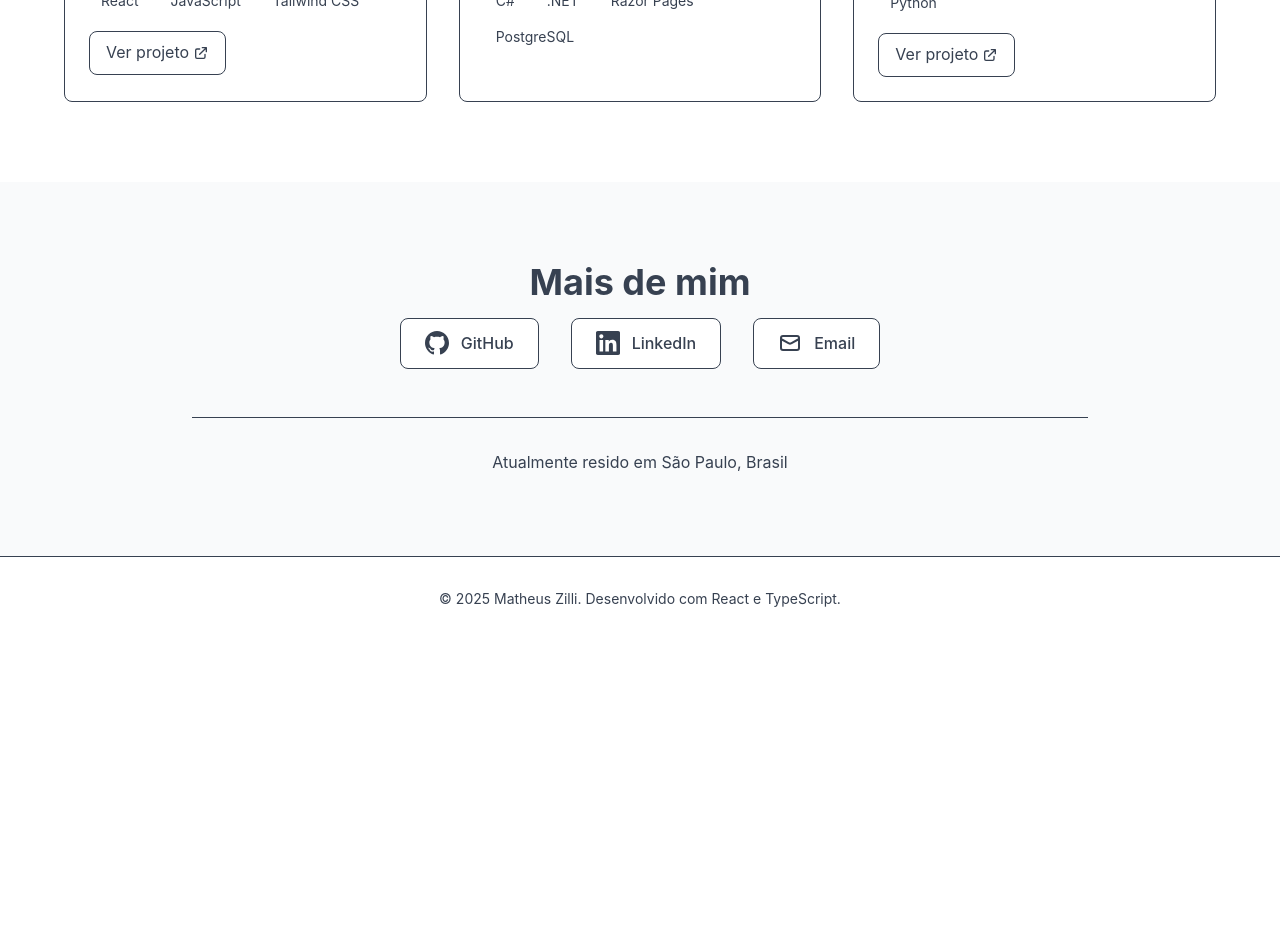
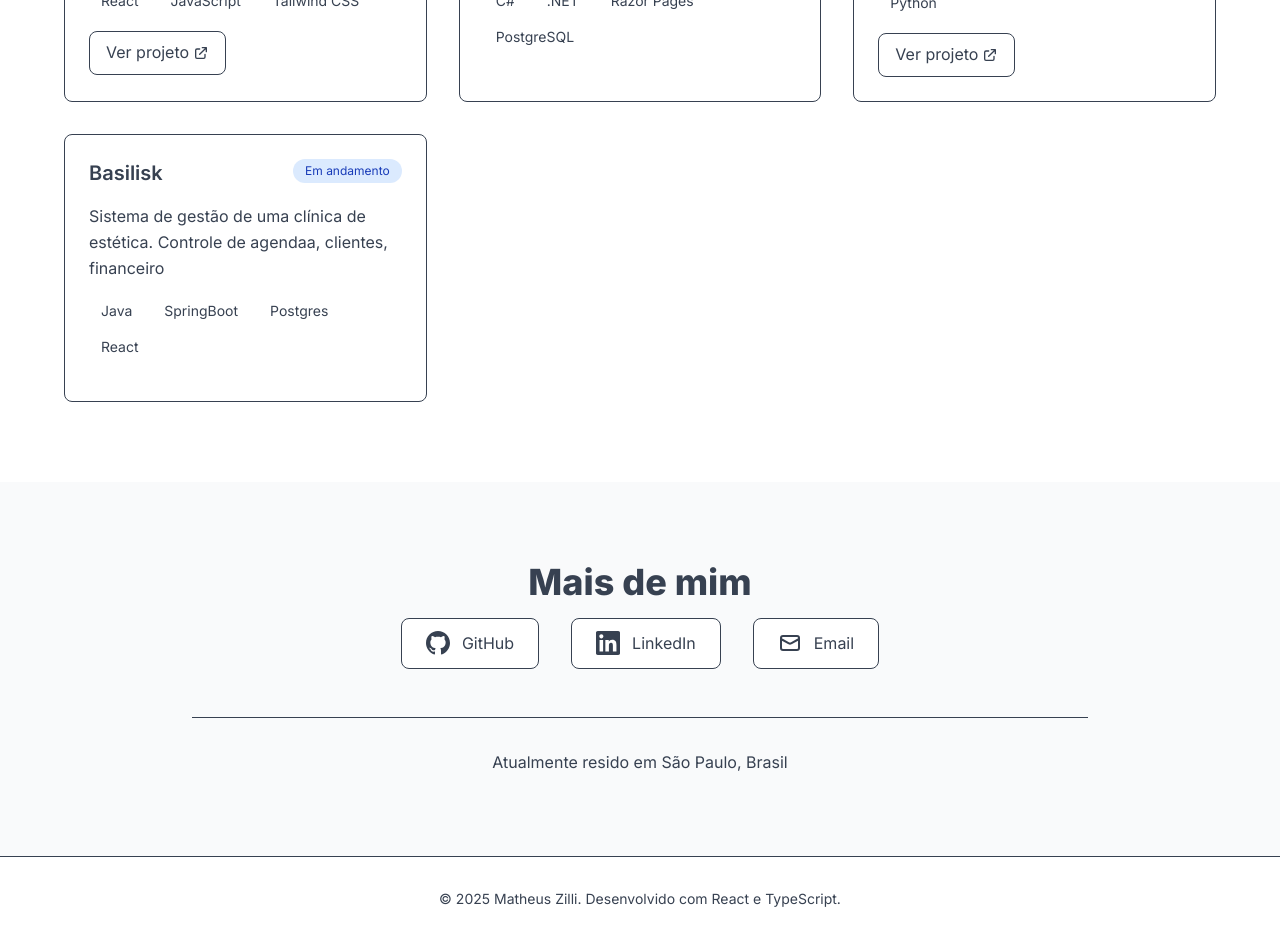
Before and after one commit to matheuszilli/matheuszilli-website, a React (Vite) app: page / in a window 1280 px wide. Shown: the part 1160-2091 px from the top of the page. Before the commit the page ends 1801 px from the top, so only its background shows below. Built offline with nearby package versions, Linux system fonts and the light colour scheme.

Commit message:
ajuste conteúdo

```diff
--- a/index.html
+++ b/index.html
@@ -1,45 +1,78 @@
 <!doctype html>
 <html lang="pt-BR">
-
 <head>
   <meta charset="UTF-8" />
-  <link rel="icon" type="image/svg+xml" href="/favicon.ico" />
-  <meta name="viewport" content="width=device-width, initial-scale=1.0" />
+  <link rel="icon" href="/favicon.ico" sizes="any">
+  <link rel="icon" type="image/png" href="/icon-192.png" sizes="192x192">
+  <link rel="apple-touch-icon" href="/apple-touch-icon.png">
+  <link rel="manifest" href="/site.webmanifest">
+  <meta name="viewport" content="width=device-width, initial-scale=1" />
 
-  <!-- Google Site Verification - SUBSTITUA pelo código que o Google fornecer -->
+  <!-- Google Site Verification -->
   <meta name="google-site-verification" content="g-VaJLs3_wfNe_1axGBeQQW3odMXQZqv-VNW18erhMw" />
 
-  <!-- SEO Meta Tags -->
-  <title>Matheus Zilli - Estudante de Engenharia de Software | Portfolio</title>
-  <meta name="description"
-    content="Portfolio de Matheus Zilli, estudante de Engenharia de Software especializado em automação financeira e desenvolvimento full-stack. Veja meus projetos em React, TypeScript e mais." />
-  <meta name="keywords"
-    content="Matheus Zilli, desenvolvedor, engenharia de software, portfolio, React, TypeScript, JavaScript, full-stack, automação financeira, São Paulo" />
+  <!-- SEO Meta -->
+  <title>Matheus Zilli — Eng. de Software | Portfólio</title>
+  <meta name="description" content="Portfólio de Matheus Zilli, estudante de Engenharia de Software com foco em automação financeira e desenvolvimento full-stack (React, TypeScript). Veja projetos e contato." />
+  <!-- A tag keywords é ignorada pelo Google; pode remover se quiser -->
   <meta name="author" content="Matheus Zilli" />
+  <link rel="canonical" href="https://matheuszilli.com.br/">
 
-  <!-- Open Graph Meta Tags -->
-  <meta property="og:title" content="Matheus Zilli - Portfolio | Desenvolvedor Full-Stack" />
-  <meta property="og:description"
-    content="Estudante de Engenharia de Software especializado em automação financeira. Veja meus projetos e entre em contato." />
+  <!-- Open Graph -->
+  <meta property="og:title" content="Matheus Zilli — Portfólio | Eng. de Software" />
+  <meta property="og:description" content="Automação financeira e desenvolvimento full-stack. Veja meus projetos e entre em contato." />
   <meta property="og:type" content="website" />
-  <meta property="og:url" content="https://matheuszilli.com.br" />
+  <meta property="og:url" content="https://matheuszilli.com.br/" />
+  <meta property="og:image" content="https://matheuszilli.com.br/og-image.jpg" />
+  <meta property="og:image:width" content="1200" />
+  <meta property="og:image:height" content="630" />
 
-  <!-- Twitter Card Meta Tags -->
+  <!-- Twitter -->
   <meta name="twitter:card" content="summary_large_image" />
-  <meta name="twitter:title" content="Matheus Zilli - Portfolio" />
-  <meta name="twitter:description" content="Estudante de Engenharia de Software e desenvolvedor full-stack" />
+  <meta name="twitter:title" content="Matheus Zilli — Portfólio" />
+  <meta name="twitter:description" content="Estudante de Engenharia de Software e dev full-stack." />
+  <meta name="twitter:image" content="https://matheuszilli.com.br/og-image.jpg" />
 
   <!-- Theme Color -->
   <meta name="theme-color" content="#111827" />
 
-  <!-- Preconnect to Google Fonts -->
-  <link rel="preconnect" href="https://fonts.googleapis.com">
+  <!-- Fonts (carregamento performático) -->
+  <link rel="preconnect" href="https://fonts.googleapis.com" crossorigin>
   <link rel="preconnect" href="https://fonts.gstatic.com" crossorigin>
+  <!-- Substitua pela sua família de fontes real -->
+  <link rel="preload" as="style" href="https://fonts.googleapis.com/css2?family=Inter:wght@400;600;800&display=swap">
+  <link rel="stylesheet" href="https://fonts.googleapis.com/css2?family=Inter:wght@400;600;800&display=swap">
+
+  <!-- Structured Data: WebSite + Person -->
+  <script type="application/ld+json">
+  {
+    "@context": "https://schema.org",
+    "@graph": [
+      {
+        "@type": "WebSite",
+        "url": "https://matheuszilli.com.br/",
+        "name": "Portfólio — Matheus Zilli",
+        "inLanguage": "pt-BR",
+        "publisher": { "@id": "https://matheuszilli.com.br/#pessoa" }
+      },
+      {
+        "@type": "Person",
+        "@id": "https://matheuszilli.com.br/#pessoa",
+        "name": "Matheus Zilli",
+        "url": "https://matheuszilli.com.br/",
+        "jobTitle": "Estudante de Engenharia de Software / Dev Full-Stack",
+        "knowsAbout": ["Automação Financeira", "React", "TypeScript", "Node.js"],
+        "sameAs": [
+          "https://github.com/matheuszilli",
+          "https://www.linkedin.com/in/matheus-zilli/"
+        ]
+      }
+    ]
+  }
+  </script>
 </head>
-
 <body>
   <div id="root"></div>
   <script type="module" src="/src/main.tsx"></script>
 </body>
-
 </html>
--- a/src/components/Projects.tsx
+++ b/src/components/Projects.tsx
@@ -26,6 +26,13 @@ const Projects: React.FC = () => {
       technologies: ['Python'],
       link: 'https://github.com/matheuszilli/pb-financial',
       status: 'in-progress'
+    },
+    {
+      id: 4,
+      title: 'Basilisk',
+      description: 'Sistema de gestão de uma clínica de estética. Controle de agendaa, clientes, financeiro',
+      technologies: ['Java', 'SpringBoot', 'Postgres', 'React'],
+      status: 'in-progress'
     }
   ];
 
--- a/src/main.tsx
+++ b/src/main.tsx
@@ -1,6 +1,6 @@
 import { StrictMode } from 'react'
 import { createRoot } from 'react-dom/client'
-import { Analytics } from '@vercel/analytics/react'
+import { Analytics } from "@vercel/analytics/react"
 import './index.css'
 import App from './App.tsx'
 
```
Also changed, not shown: vercel.json (added), 1 other file (tests, documents, lock files or other folders). Lines whose indentation alone changed are shown as unchanged.
